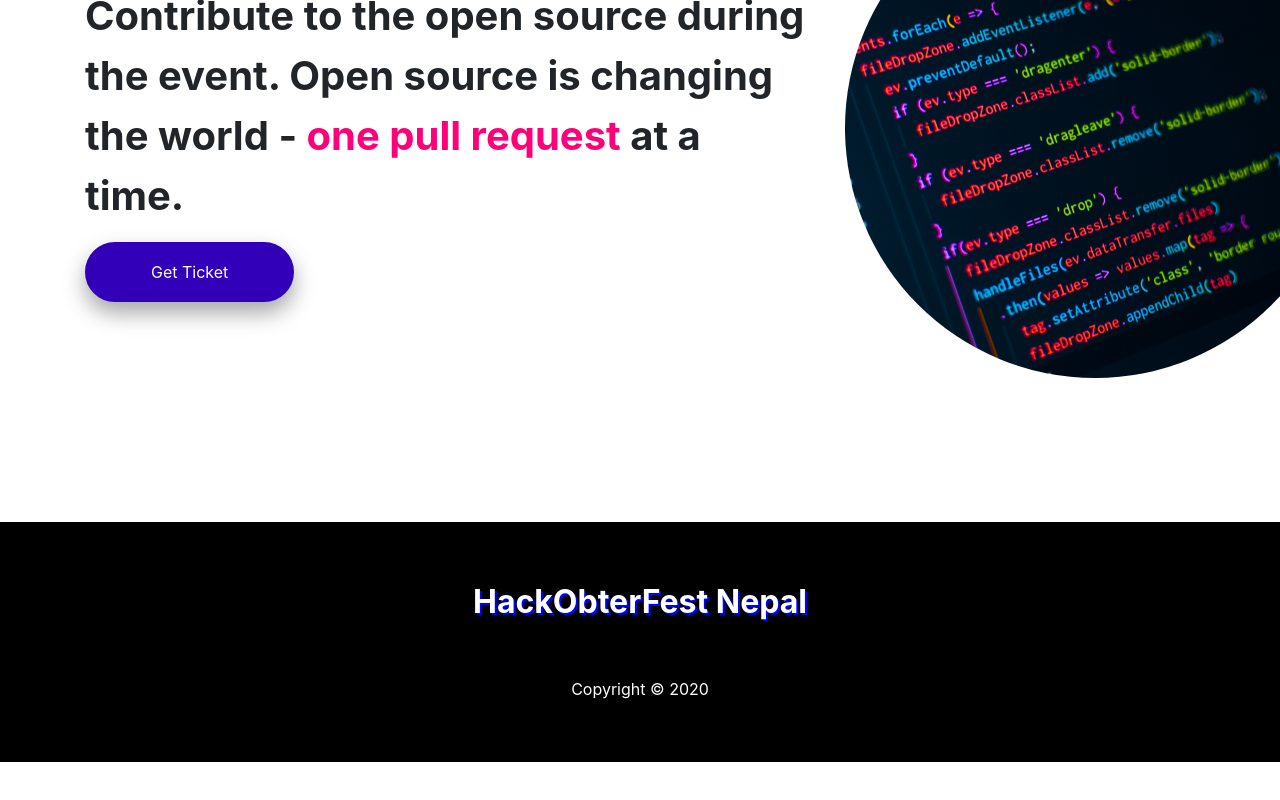
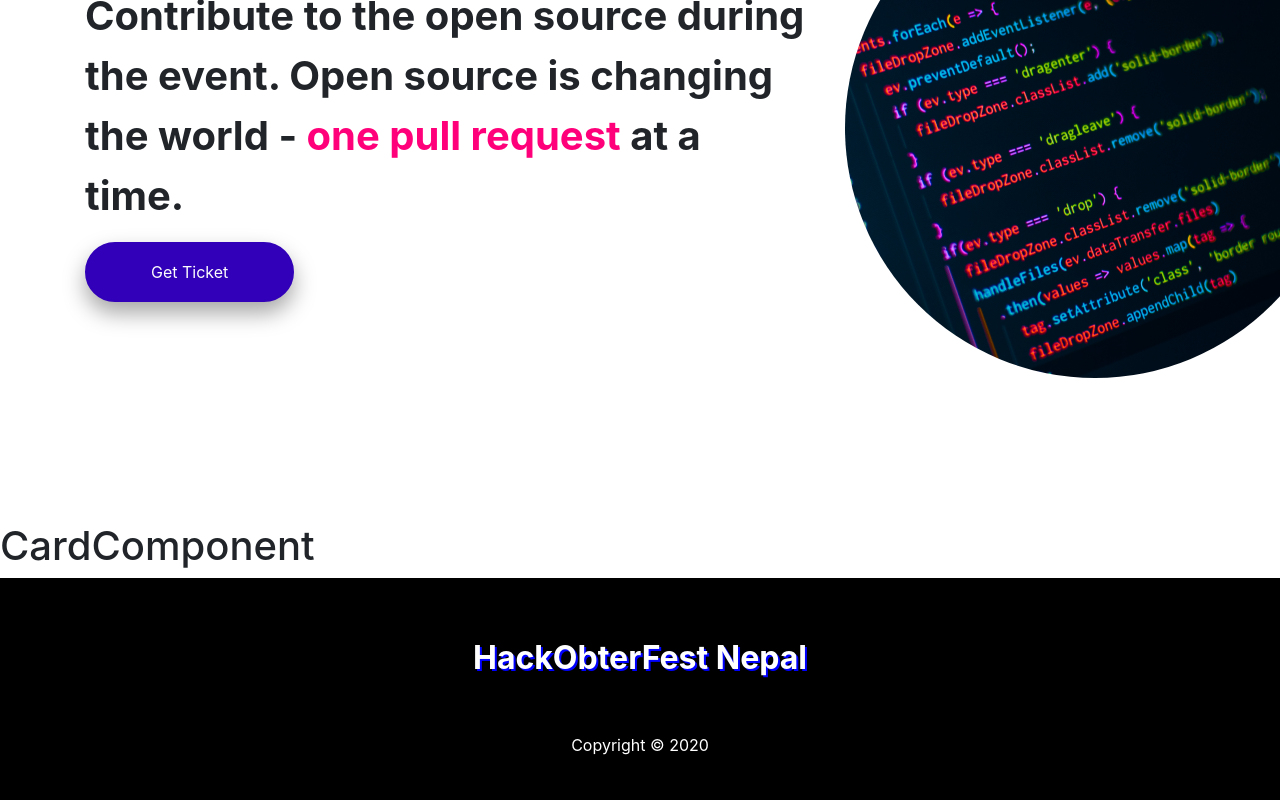
Before and after one commit to Hacktoberfest-Nepal/HacktoberfestNepal, a React (Create React App) app: page / in a window 1280 px wide. Shown: the part 1136-1936 px from the top of the page. Before the commit the page ends 1898 px from the top, so only its background shows below. Built offline with nearby package versions, Linux system fonts and the light colour scheme.

Commit message:
feat: card component initial setup

```diff
--- /dev/null
+++ b/src/components/CardComponent.js
@@ -0,0 +1,11 @@
+import React from "react";
+
+const CardComponent = () => {
+  return (
+    <div>
+      <h1>CardComponent</h1>
+    </div>
+  );
+};
+
+export default CardComponent;
--- a/src/pages/Home.js
+++ b/src/pages/Home.js
@@ -1,4 +1,5 @@
 import React from "react";
+import CardComponent from "../components/CardComponent";
 import EventComponent from "../components/EventComponent";
 import InfoComponent from "../components/InfoComponent";
 import TimeOutComponent from "../components/TimeOutComponent";
@@ -8,6 +9,7 @@
     <div>
       <p>Home </p> <TimeOutComponent /> <EventComponent />
       <InfoComponent />
+      <CardComponent />
     </div>
   );
 };
```
Also changed, not shown: src/components/CardHolderComponent.js (added, +11 -0 lines).
